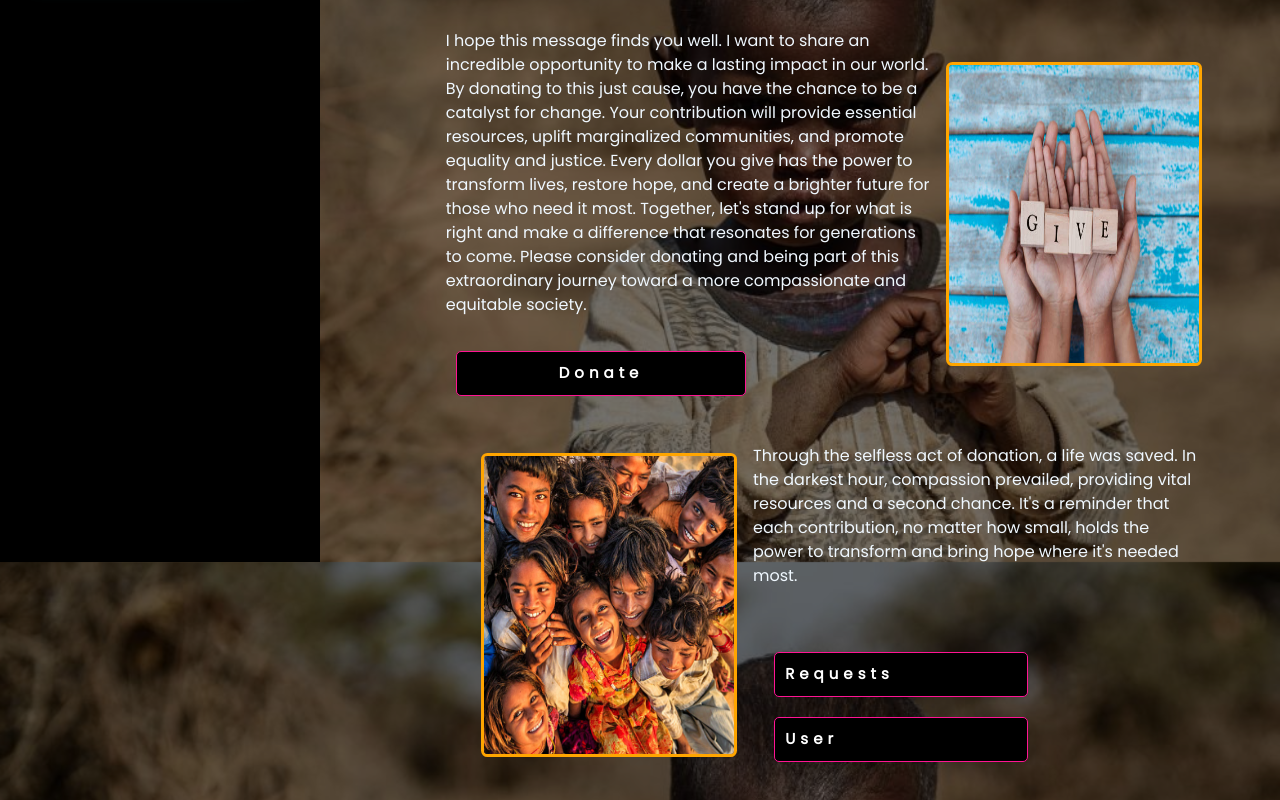
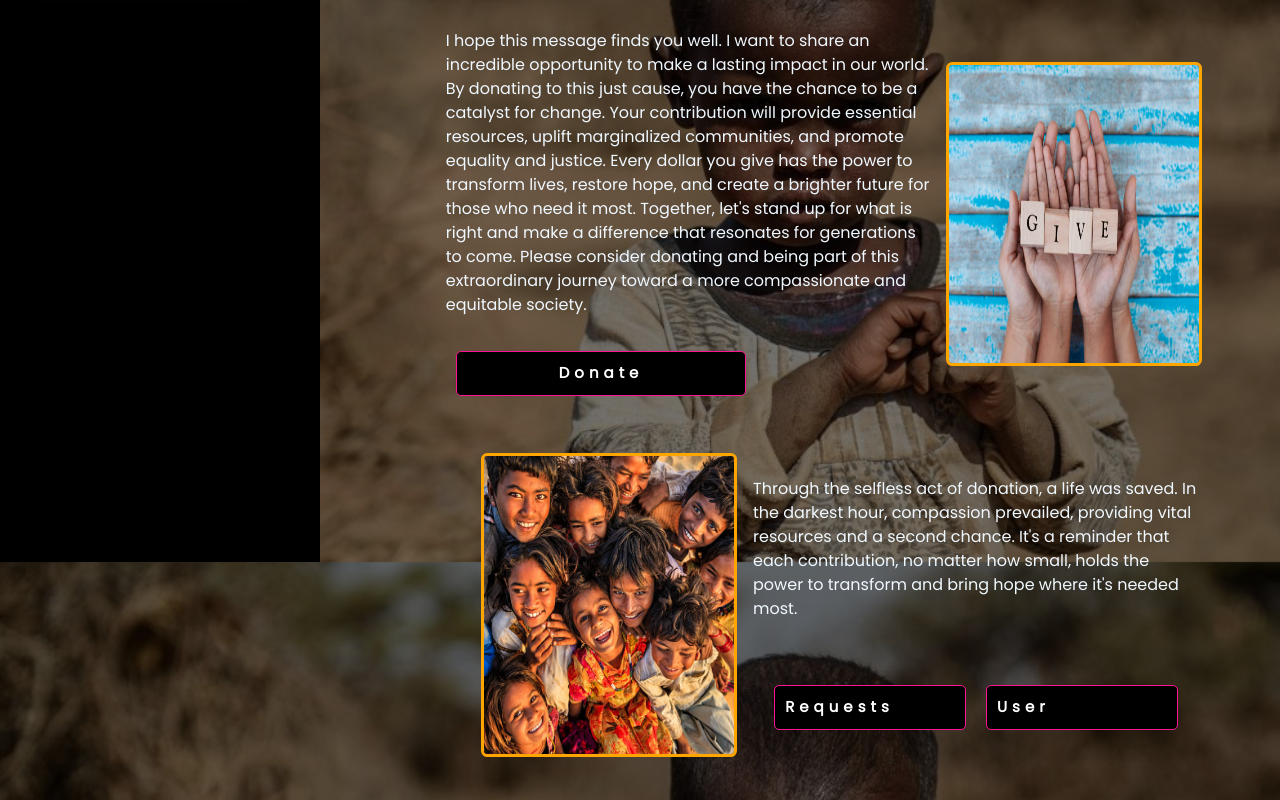
Before and after one commit to KambonoJeff/REACT-FRONT_DONATION_API, a React (Create React App) app: page /Dashboard in a window 1280 px wide. Shown: the part 238-1038 px from the top of the page. Built offline with nearby package versions, Linux system fonts and the light colour scheme; sample sign-in values are in the browser's storage.

Commit message:
Dashboard  modification

```diff
--- a/src/views/Dashboard.jsx
+++ b/src/views/Dashboard.jsx
@@ -31,7 +31,7 @@ export default function Dashboard() {
             <p>Through the selfless act of donation, a life was saved. In the darkest hour, compassion prevailed, providing vital resources and a second chance. It's a reminder that each contribution, no matter how small, holds the power to transform and bring hope where it's needed most.
               <br />
               <br />
-              <div className="box mg-t">
+              <div className="flex box mg-t">
 
               <Link className='btn btn-w' to="/users/requests">Requests</Link>
             <Link className='btn btn-w' to="/users/user">User</Link>
```
